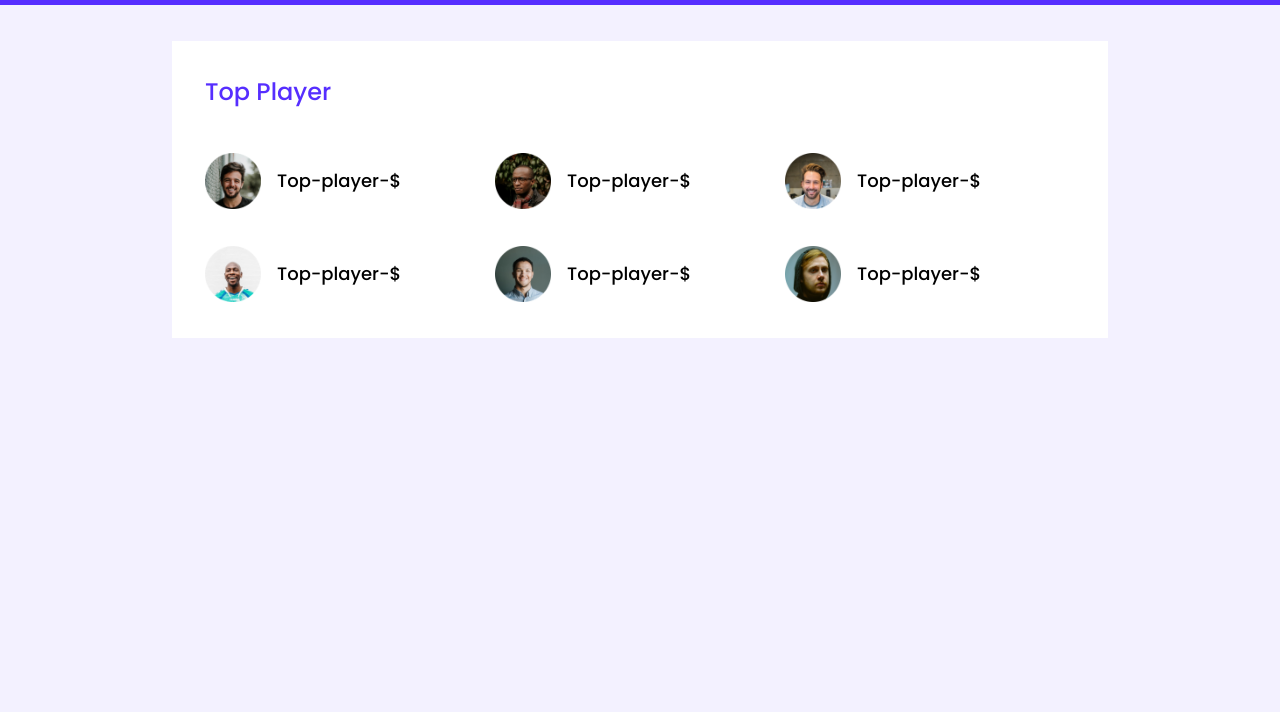
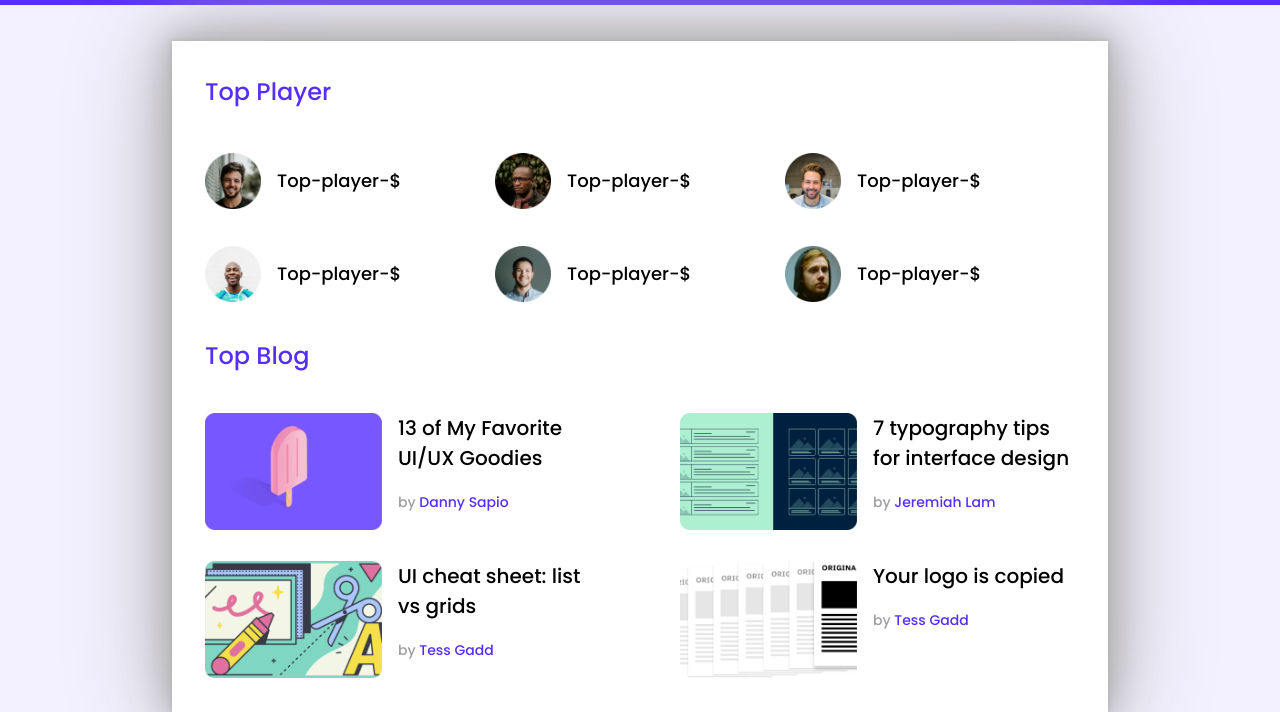
Before and after one commit to EsrakFahim/leaderboard, a plain HTML site: page index.html in a window 1280 px wide. Shown: the part 89-801 px from the top of the page. Drawn offline with Linux system fonts and the light colour scheme.

Commit message:
blog section added

```diff
--- a/css/style.css
+++ b/css/style.css
@@ -7,11 +7,19 @@
         font-family: 'Poppins', sans-serif;
         background-color: #F3F1FF;
     }
-
-    #conteinar {
+    #conteinar{
         width: 870px;
         background-color: #ffffff;
-        padding: 33px;
+        padding: 0 33px 33px 33px;
+        box-shadow:
+            0 0 5px #b3b2b2,
+            0 0 25px #b3b2b2,
+            0 0 50px #b3b2b2,
+            0 0 100px #b3b2b2;
+    }
+    main {
+        display: flex;
+        justify-content: center;
     }
 
     /* ------header section start----- */
@@ -71,10 +79,7 @@
     /* ------header section end---------- */
 
     /* ------main section style start---- */
-    main {
-        display: flex;
-        justify-content: center;
-    }
+
 
     /* player section strat */
     .conteinar_title {
@@ -82,13 +87,14 @@
         font-weight: 500;
         color: #562EFF;
         margin: 0;
+        margin-bottom: 40px;
+        margin-top: 33px;
     }
 
     .player_details_conteinar {
         display: grid;
         grid-template-columns: repeat(3, 1fr);
         row-gap: 30px;
-        margin-top: 40px;
     }
 
     .players {
@@ -108,3 +114,36 @@
     }
 
     /* player section end  */
+
+    /* blog section start  */
+    .blog_section_conteinar{
+        display: grid;
+        grid-template-columns: repeat(2,1fr);
+        row-gap: 30px;
+        column-gap: 80px;
+    }
+    .blog{
+        display: flex;
+    }
+    .blog img {
+        width: 177px;
+        height: 117px;
+    }
+    .blog_text_conteinar{
+        margin-left: 16px;
+    }
+    .blog_text_conteinar p{
+        font-size: 20px;
+        font-weight: 500;
+        margin: 0;
+    }
+    .blog_text_conteinar h4{
+        font-size: 14px;
+        font-weight: 400;
+    }
+    span{
+        color: #9F9F9F;
+    }
+    .author-name{
+        color: #562EFF;
+    }
--- a/index.html
+++ b/index.html
@@ -63,8 +63,45 @@
                     <p class="player_name">Top-player-$</p>
                 </div>
             </div>
+            <!------------------- top player section end ------------------->
+
+            <!------------------ blog section start ------------------->
+            <h3 class="conteinar_title">Top Blog</h3>
+            <div class="blog_section_conteinar">
+                <div class="blog">
+                    <img src="./images/blogs/blog-1.png" alt="">
+                    <div class="blog_text_conteinar">
+                        <p>13 of My Favorite
+                            UI/UX Goodies</p>
+                        <h4><span>by</span> <span class="author-name">Danny Sapio</span></h4>
+                    </div>
+                </div>
+                <div class="blog">
+                    <img src="./images/blogs/blog-2.png" alt="">
+                    <div class="blog_text_conteinar">
+                        <p>7 typography tips
+                            for interface design</p>
+                        <h4><span>by</span> <span class="author-name"> Jeremiah Lam</span></h4>
+                    </div>
+                </div>
+                <div class="blog">
+                    <img src="./images/blogs/blog-3.png" alt="">
+                    <div class="blog_text_conteinar">
+                        <p>UI cheat sheet:
+                            list vs grids</p>
+                        <h4><span>by</span> <span class="author-name"> Tess Gadd</span></h4>
+                    </div>
+                </div>
+                <div class="blog">
+                    <img src="./images/blogs/blog-4.png" alt="">
+                    <div class="blog_text_conteinar">
+                        <p>Your logo is
+                            copied</p>
+                        <h4><span>by</span> <span class="author-name"> Tess Gadd</span></h4>
+                    </div>
+                </div>
+            </div>
         </section>
-        <!-- top player section end -->
     </main>
 </body>
 
```
